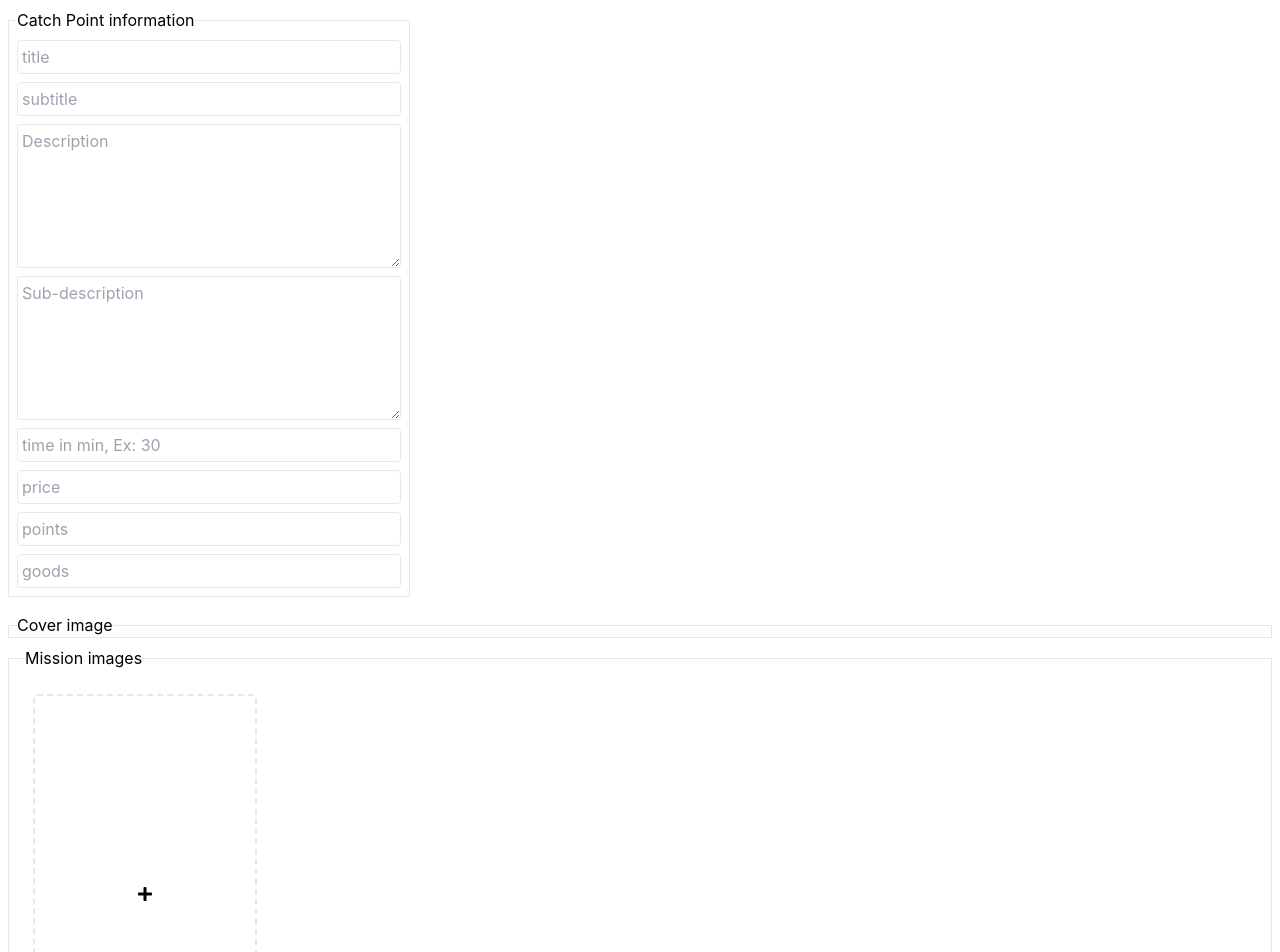
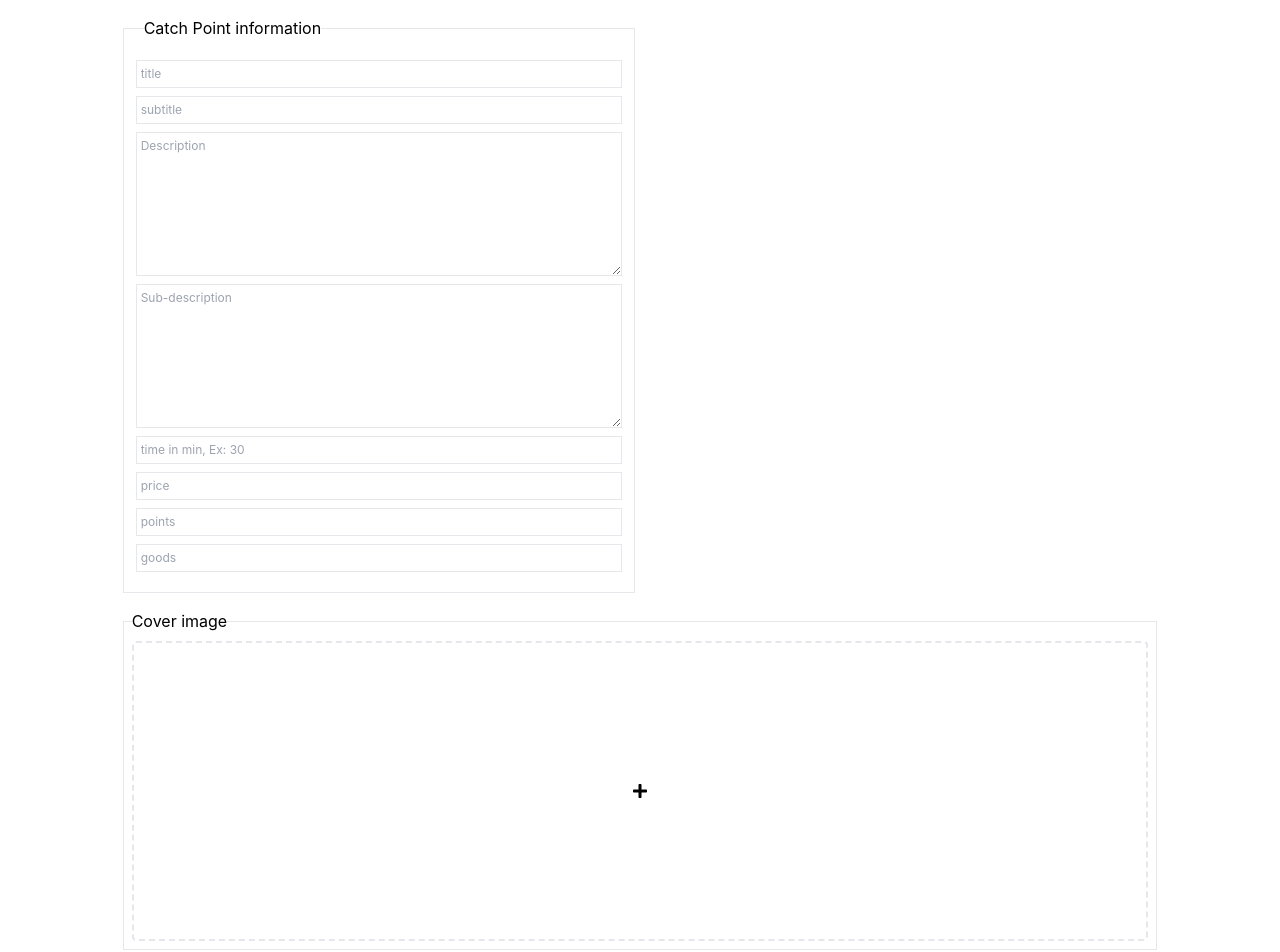
Before and after one commit to albanlandry/-ImageComposition, a Next.js app: page /catchpoint in a window 1280 px wide. Shown: the top 952 px of the page. Built offline with nearby package versions, Linux system fonts and the light colour scheme.

Commit message:
background upload

```diff
--- a/pages/catchpoint/index.js
+++ b/pages/catchpoint/index.js
@@ -9,10 +9,12 @@ import { callback, getDatatransferFiles, readFile, readImage } from '../src/Util
 const MIN_HEIGHT = 400;
 const DISPATCH_REMOVE_FILE = 'remove-file';
 const DISPATCH_ADD_FILES = 'add-file';
+const DISPATCH_SET_COVER_IMAGE = 'set-cover-image';
+const DISPATCH_UNSET_COVER_IMAGE = 'unset-cover-image';
 
 
 /** Data management reducer */
-const initialState = {files: [], errMessages: []};
+const initialState = {files: [], cover: [], errMessages: []};
 const FileDispatch = React.createContext(null); // To forward the reducer to the deep children elements
 
 /**
@@ -24,10 +26,13 @@ const FileDispatch = React.createContext(null); // To forward the reducer to the
 function reducer(state, action) {
     switch (action.type) {
         case DISPATCH_REMOVE_FILE:
-            return { files: state.files.filter((_, idx) => {
-                return idx !== action.id })}
+            return {...state, ...{ files: state.files.filter((_, idx) => {return idx !== action.id })}};
         case DISPATCH_ADD_FILES:
-            return {files: state.files.concat(action.files)}
+            return {...state, ...{files: state.files.concat(action.files)}};
+        case DISPATCH_SET_COVER_IMAGE:
+            return {...state, ...{cover: [action.file]}};
+        case DISPATCH_UNSET_COVER_IMAGE:
+            return {...state, ...{cover: []}};
         default:
             throw new Error();
     }
@@ -39,6 +44,7 @@ function reducer(state, action) {
  */
 export default function CatchpointForm(props) {
     const [state, dispatch] = useReducer(reducer, initialState);
+    const inputFileRef = useRef(null);
 
     const onFileDroppedHandler = (fs) => {
         dispatch({type: DISPATCH_ADD_FILES, files: fs});
@@ -49,11 +55,39 @@ export default function CatchpointForm(props) {
      * @param {*} values
      */
     const onSubmitHandler = async (values) => {
+        console.log('Values => ', values);
+    };
 
+    /**
+     * Handles the file selection from the file input
+     * @param {*} e
+     */
+    const onFileChangeHandler = async (e) => {
+        if(e.target.files && e.target.files.length > 0) {
+            const file = e.target.files[0];
+
+            // Check that the type of the file
+            const reg_type = /^image\/(.*)$/;
+            if (!file.type.trim().match(reg_type)) { alert('Incorrect file type'); return; }
+
+            // Read the image to check the width and height of the image.
+            dispatch({type: DISPATCH_SET_COVER_IMAGE, file: file})
+        }
+
+        // reinitialize the value
+        e.target.value = '';
+    }
+
+    /**
+     * Maneges the drop events for the cover image area
+     * @param {*} e
+     */
+    const onCoverroppedHandler = async (fs) => {
+        dispatch({type: DISPATCH_SET_COVER_IMAGE, file: fs[0]})
     };
 
     return <FileDispatch.Provider value={dispatch}>
-        <div>
+        <div className="p-2 m-auto w-10/12">
             <Formik
                 initialValues={{
                     title: '',
@@ -69,23 +103,55 @@ export default function CatchpointForm(props) {
             >
                 <Form>
                     <div>
-                    <fieldset className="border m-2 inline-block">
+                        <fieldset className="border m-2 inline-block min-w-[512px] box-border p-3">
                             <legend className="ml-2">Catch Point information</legend>
-                        <Field className="block m-2 border p-1 rounded w-96" name="title" placeholder="title" />
-                        <Field className="block m-2 border p-1 rounded w-96" name="subtitle" placeholder="subtitle" />
-                        <Field className="block m-2 border p-1 rounded w-96 h-36" as="textarea" name="desc" placeholder="Description" />
-                        <Field className="block m-2 border p-1 rounded w-96 h-36" as="textarea" name="subdesc" placeholder="Sub-description" />
-                        <Field className="block m-2 border p-1 rounded w-96" name="time" placeholder="time in min, Ex: 30" />
-                        <Field className="block m-2 border p-1 rounded w-96" name="price" placeholder="price" />
-                        <Field className="block m-2 border p-1 rounded w-96" name="point" placeholder="points" />
-                        <Field className="block m-2 border p-1 rounded w-96" name="goods" placeholder="goods" />
+                            <Field className="block my-2 border p-1 w-full text-[75%] block" name="title" placeholder="title" />
+                            <Field className="block my-2 border p-1 w-full text-[75%]" name="subtitle" placeholder="subtitle" />
+                            <Field className="block my-2 border p-1 w-full h-36 text-[75%]" as="textarea" name="desc" placeholder="Description" />
+                            <Field className="block my-2 border p-1 w-full h-36 text-[75%]" as="textarea" name="subdesc" placeholder="Sub-description" />
+                            <Field className="block my-2 border p-1 w-full text-[75%]" name="time" placeholder="time in min, Ex: 30" />
+                            <Field className="block my-2 border p-1 w-full text-[75%]" name="price" placeholder="price" />
+                            <Field className="block my-2 border p-1 w-full text-[75%]" name="point" placeholder="points" />
+                            <Field className="block my-2 border p-1 w-full text-[75%]" name="goods" placeholder="goods" />
                         </fieldset>
-                    <fieldset className="border m-2">
+                        <fieldset className="border m-2 min-w-[512px]">
                             <legend className="ml-2">Cover image</legend>
+                            <FileDropArea
+                                onFileDropped={onCoverroppedHandler}
+                                addItemRenderer= {
+                                    <li className="w-full min-h-[256px] h-[300px] m-auto block">
+                                        <div className="w-full h-full rounded border-2 border-dashed flex justify-center items-center  cursor-pointer"
+                                            onClick={(e) => {
+                                                inputFileRef.current.click();
+                                            }}
+                                        >
+                                            <FaPlus />
+                                            <input onChange={onFileChangeHandler} onClick={(e) => {e.stopPropagation();}} ref={inputFileRef} type="file" className="hidden" accept="image/*"/>
+                                        </div>
+                                    </li>
+                                }
+
+                                renderItem={(file, index) => {
+                                    return <li key={index} className="min-h-[256px] h-[300px] overflow-y-hidden w-auto m-2 mx-auto block w-max relative transition-all duration-200">
+                                        <BiX className="absolute rounded-full bg-red-500 hover:bg-red-700 text-white text-[20px] right-[10px] top-[10px] cursor-pointer"
+                                        onClick={(e) => {
+                                            e.preventDefault();
+
+                                            dispatch({type: DISPATCH_UNSET_COVER_IMAGE});
+                                        }}/>
+                                        <FileThumbnailRenderer className="my-auto w-full" index={index} file={file} type={file.type} />
+                                    </li>;
+                                }}
+                                files={state.cover}
+                                maxItems={1}
+                            />
                         </fieldset>
-                    <fieldset className="border m-2 p-2">
+                        <fieldset className="border m-2 p-2 min-w-[512px]">
                             <legend className="ml-2">Mission images</legend>
                             <FileDropArea onFileDropped={onFileDroppedHandler} files={state.files} dispatch={dispatch} />
+                        </fieldset>
+                        <fieldset className="m-2 my-4 in-w-[512px] text-right">
+                            <button className="w-28 p-2 bg-green-500 hover:bg-green-600 text-white transition-all duration-200" type="submit">Save</button>
                         </fieldset>
                     </div>
                 </Form>
@@ -101,43 +167,64 @@ export default function CatchpointForm(props) {
  */
 function FileDropArea(props) {
     const dispatch = useContext(FileDispatch);
+    const maxItems = props.maxItems || -1;
     const files = props.files || [];
-
-    console.log(files)
+    const inputFileRef = useRef(null);
 
     const onDragEnter = (e) => {
         e.preventDefault();
+
+        if(files.length === maxItems) return;
 
         e.currentTarget.classList.add("border-2");
         e.currentTarget.classList.add("border-dashed");
         e.currentTarget.classList.add("border-cyan-400");
     }
 
+    /**
+     *
+     * @param {*} e
+     */
     const onDragLeave = (e) => {
         e.preventDefault();
+
+        if(files.length === maxItems) return;
 
         e.currentTarget.classList.remove("border-2");
         e.currentTarget.classList.remove("border-dashed");
         e.currentTarget.classList.remove("border-cyan-400");
     }
 
+    /**
+     *
+     * @param {*} e
+     */
     const onDrop= async (e) =>{
         e.preventDefault();
+
+        if(files.length === maxItems) return;
+
         e.currentTarget.classList.remove("border-2");
         e.currentTarget.classList.remove("border-dashed");
         e.currentTarget.classList.remove("border-cyan-400");
 
-        const files = getDatatransferFiles(e);
+        const fs = getDatatransferFiles(e);
 
-        callback(props.onFileDropped, files);
+        callback(props.onFileDropped, fs);
     }
 
-    // Generates the view for the children
-    const children = files.map((file, index) => {
-        console.log('Children', index)
+    /**
+     * Handles the file selection from the file input
+     * @param {*} e
+     */
+    const onFileChangeHandler = (e) => {
+        console.log('file', e)
+    }
 
-        return <li key={index} className="min-h-[256px] h-[400px] m-2 inline-block align-middle relative">
-            <BiX className="absolute rounded-full bg-red-500 hover:bg-red-700 text-white text-[24px] right-[-12px] top-[-12px] cursor-pointer"
+    // Child renderer
+    const renderItem = props.renderItem || ((file, index) => {
+        return <li key={index} className="min-h-[256px] h-[400px] m-2 inline-block align-middle relative transition-all duration-200">
+            <BiX className="absolute rounded-full bg-red-500 hover:bg-red-700 text-white text-[20px] right-[10px] top-[10px] cursor-pointer drop-shadow-md"
             onClick={(e) => {
                 e.preventDefault();
 
@@ -147,20 +234,28 @@ function FileDropArea(props) {
         </li>;
     });
 
+    // Empty list renderer - Item to display when the list is empty
+    const addItem = props.addItemRenderer || (
+        <li className="w-[224px] min-h-[256px] h-[400px] m-2 inline-block align-middle">
+            <div className="w-full h-full rounded border-2 border-dashed flex justify-center items-center">
+                <FaPlus />
+                <input onChange={onFileChangeHandler} ref={inputFileRef} type="file" className="hidden"/>
+            </div>
+        </li>);
+
+    // Generates the view for the children
+    const children = files.map(renderItem);
+
     return (
         <div className="flex box-border">
-            <ul className={`${props.className || ''} overflow-x-scroll w-[700px] whitespace-nowrap flex-1 p-2 box-border`}
+            <ul className={`${props.className || ''} overflow-x-scroll w-[700px] whitespace-nowrap flex-1 p-2 box-border transition-all duration-200`}
                 onDragOver={(e) => { e.preventDefault(); }}
                 onDrop={onDrop}
                 onDragEnter={onDragEnter}
                 onDragLeave={onDragLeave}
             >
                 {children}
-                <li className="w-[224px] min-h-[256px] h-[400px] m-2 inline-block align-middle">
-                    <div className="w-full h-full rounded border-2 border-dashed flex justify-center items-center">
-                        <FaPlus />
-                    </div>
-                </li>
+                {(files.length != maxItems)? addItem : null}
             </ul>
         </div>
     );
@@ -176,6 +271,7 @@ const FileThumbnailRenderer = (props) => {
     const [display, setDisplay] = useState(false)
     // If we want to perform an action, we can get dispatch from context.
     const dispatch = useContext(FileDispatch);
+    const className = props.className || "inline-block align-middle h-[400px]";
 
     useEffect(() => {
         const updateSource = async () => {
@@ -192,11 +288,11 @@ const FileThumbnailRenderer = (props) => {
         }
 
         updateSource();
-    }, [props.source])
+    })
 
     return (
         <>
-        {display ? <img className="inline-block align-middle h-[400px]" src={source}/> : null}
+        {display ? <img className={className} src={source}/> : null}
         </>
     )
 };
--- a/pages/src/Utils.js
+++ b/pages/src/Utils.js
@@ -38,7 +38,7 @@ function readFile(file) {
 
 /**
  *
- * @param {*} url
+ * @param {*} url or url-based imageData
  * @returns
  */
 function readImage(url) {
```
Lines whose indentation alone changed are shown as unchanged.
